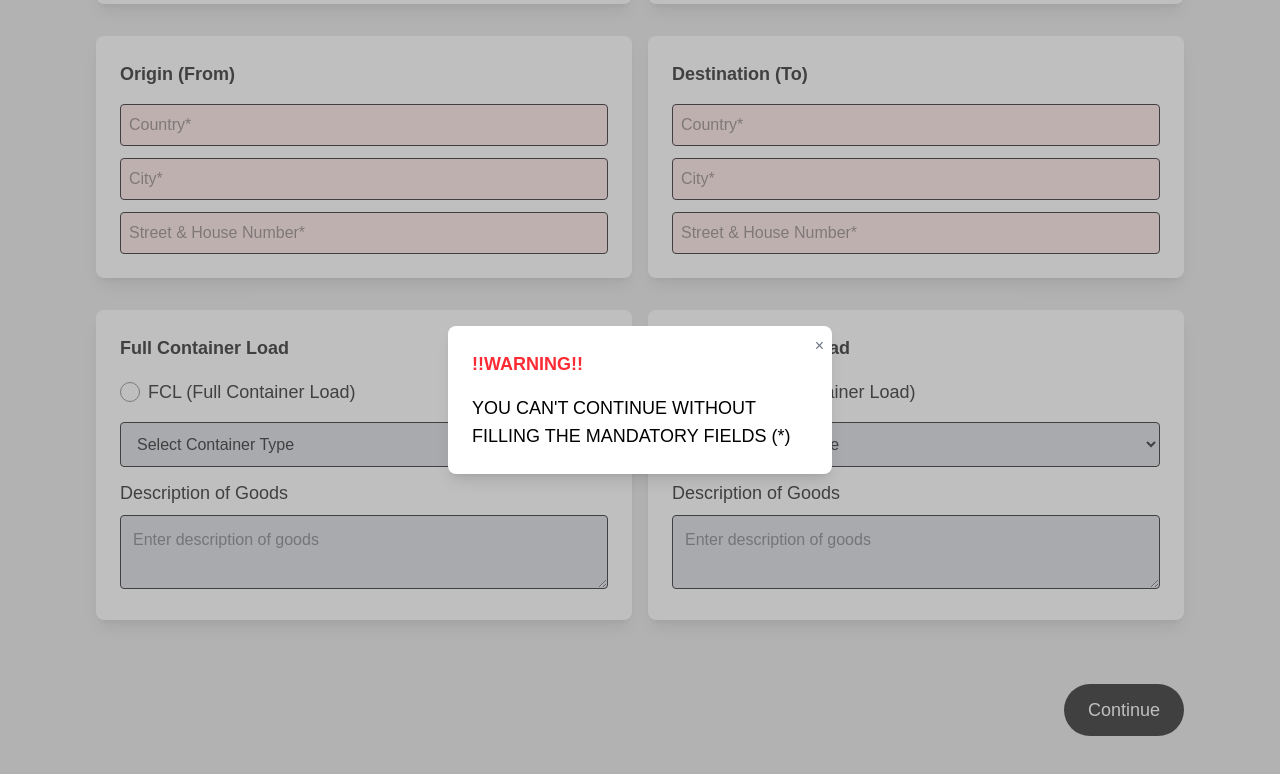
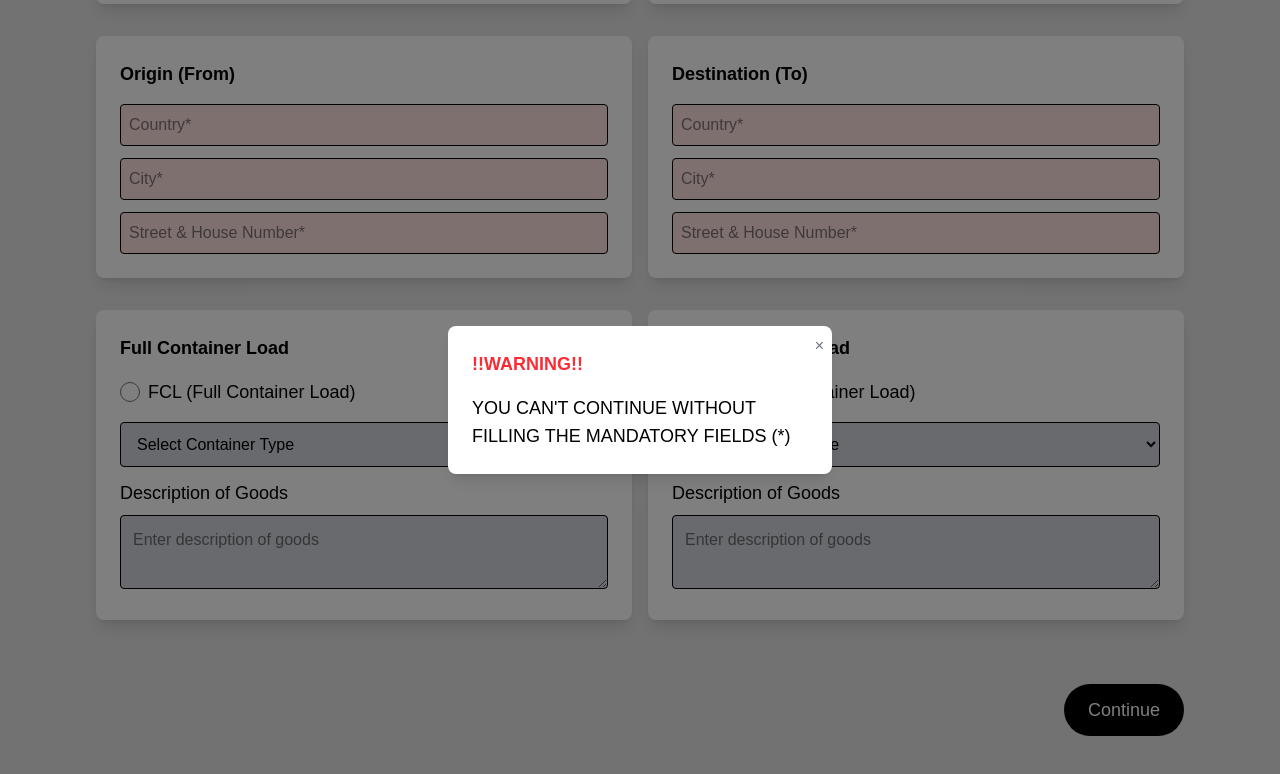
Before and after one commit to AlketKuehne/aquavinci, a Next.js app: page /create-shipment in a window 1280 px wide. Both pictures are taken after a click on the button "Continue". Shown: the part 514-1288 px from the top of the page. Built offline with nearby package versions, Linux system fonts and the light colour scheme.

Commit message:
edited background of popup

```diff
--- a/app/create-shipment/page.tsx
+++ b/app/create-shipment/page.tsx
@@ -374,7 +374,7 @@ export default function ShipmentPage() {
           </button>
         </div>
         {showWarning && (
-          <div className="fixed top-0 left-0 w-full h-full flex items-center justify-center" style={{ backgroundColor: 'rgba(128, 128, 128, 0.5)' }}>
+          <div className="fixed top-0 left-0 w-full h-full flex items-center justify-center" style={{ backgroundColor: 'rgba(0, 0, 0, 0.5)' }}>
             <div className="bg-white p-6 rounded-lg shadow-lg relative w-96 z-10">
               <button
                 className="absolute top-2 right-2 text-gray-500 hover:text-gray-700"
```
